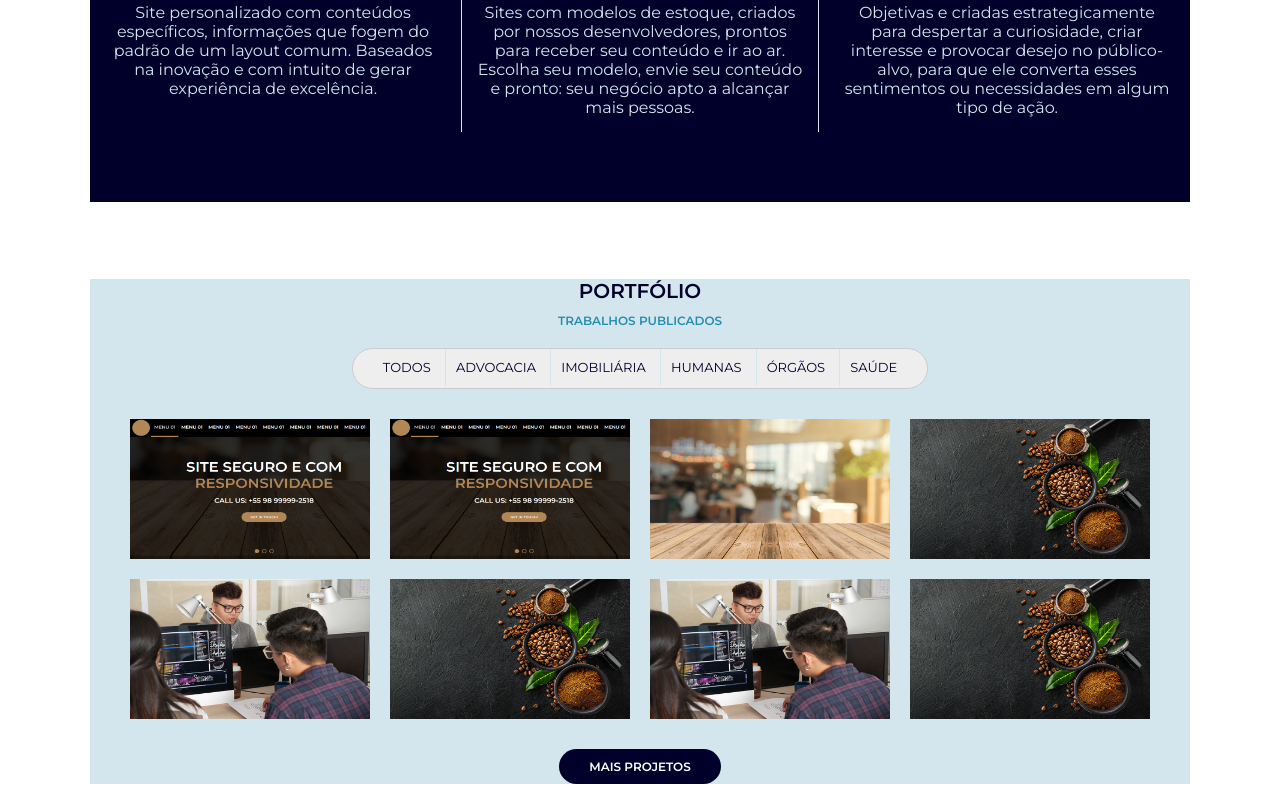
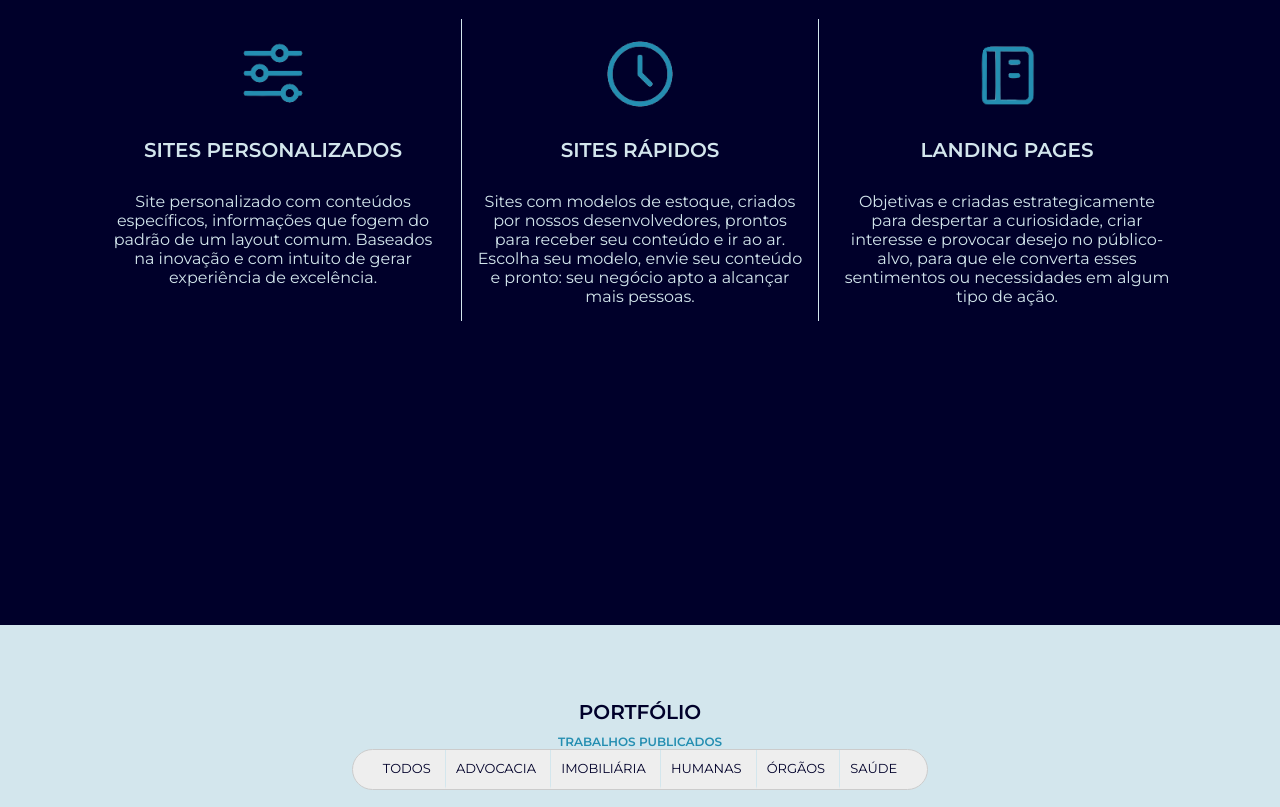
Before and after one commit to patricklimax/site-fullcode-projeto, a plain HTML site: page page.html in a window 1280 px wide. Shown: the part 1775-2582 px from the top of the page. Drawn offline with Linux system fonts and the light colour scheme.

Commit message:
melhorianamargem

```diff
--- a/assets-01/css/stylepage.css
+++ b/assets-01/css/stylepage.css
@@ -187,7 +187,7 @@ nav a:hover {
 
 .default.light {
     background-color: #ffffff;
-    /* background-color: #D3E6ED; */
+    background-color: #D3E6ED;
 }
 
 .default.light .section-body-title,
@@ -197,17 +197,17 @@ nav a:hover {
 
 .default.dark {
     background-color: #ffffff;
-    /* background-color: #00002A; */
+    background-color: #00002A;
 }
 
 /* ao final, excluir essas linhas e mudar o BG defaulf, dark e light */
-.default .section-body.dark {
+/* .default .section-body.dark {
     background-color: #00002A;
-}
+} */
 
-.default .section-body.light {
+/* .default .section-body.light {
     background-color: #D3E6ED;
-}
+} */
 
 /* ################################ */
 
@@ -232,7 +232,7 @@ nav a:hover {
     font-size: 12px;
     color: #248EB1;
     margin-top: 10px;
-    margin-bottom: 20px;
+    /* margin-bottom: 20px; */
     /* background-color: crimson; */
 }
 
@@ -753,7 +753,7 @@ input[type=number] {
 
 }
 
-/*
+
 @media (max-width:820px) {
     nav {
         width: 100%;
@@ -762,7 +762,7 @@ input[type=number] {
 
     .logo-imagem {
         height: 50px;
-        /* margin-left: 10px; */
+        margin-left: 10px;
     }
 
 
@@ -858,4 +858,4 @@ input[type=number] {
     .copyright {
         margin-top: 2px;
     }
-} */
+}
```
